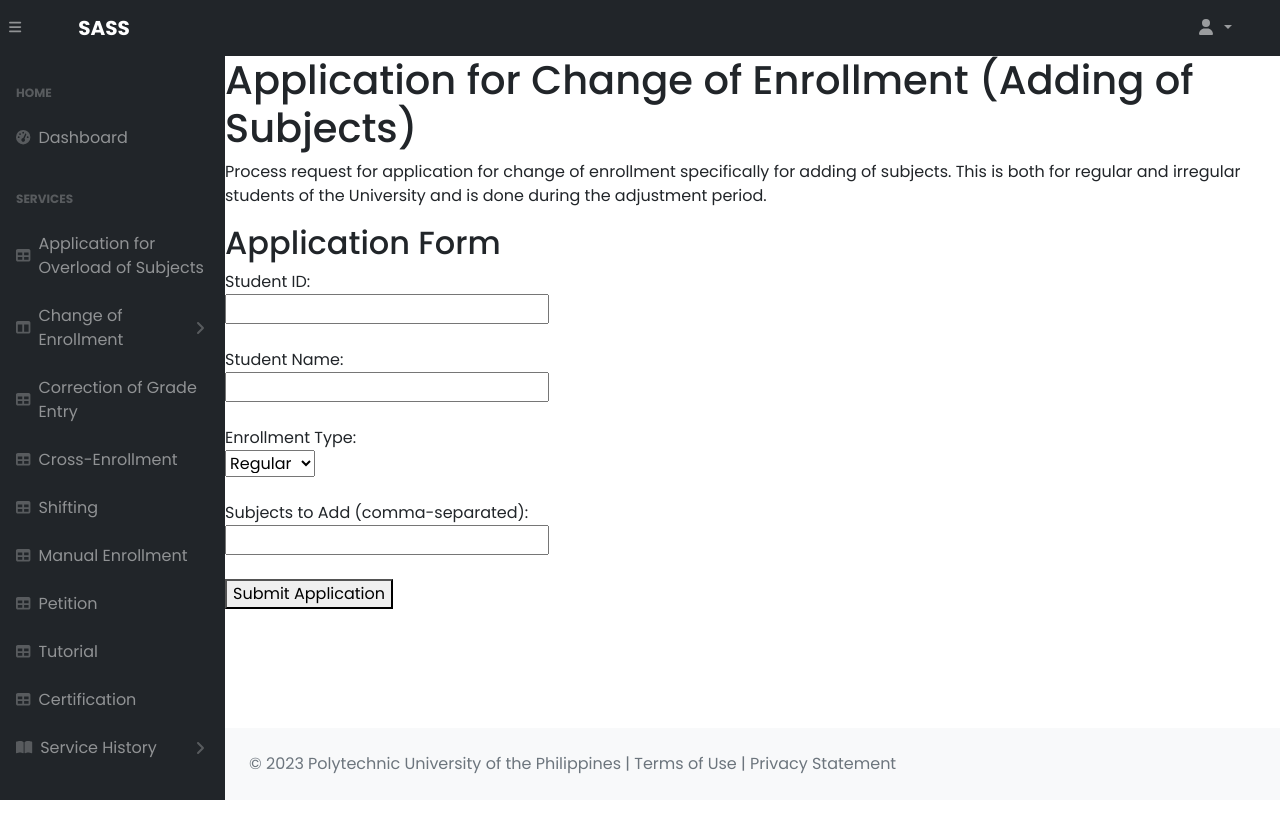
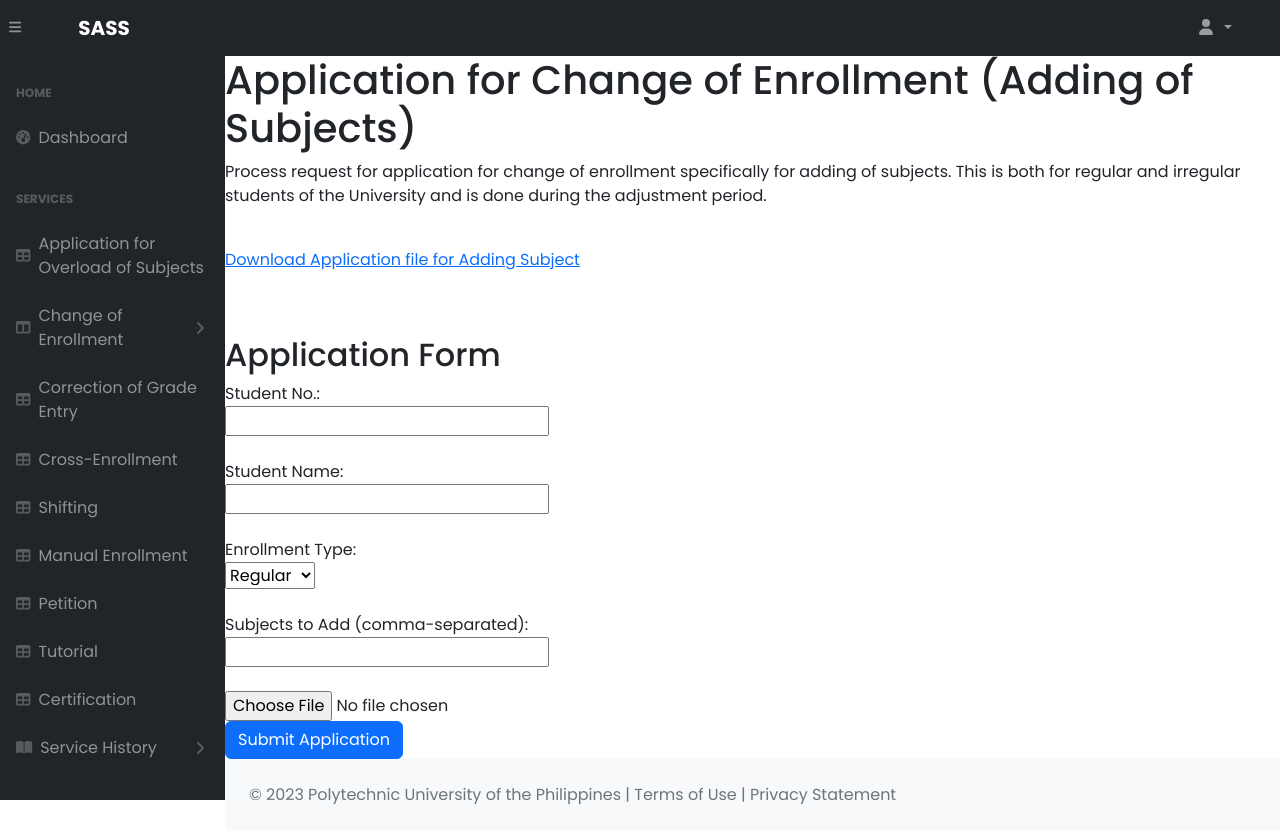
Before and after one commit to Marvs2/SASS-main, a Flask app: page /student/addingofsubject in a window 1280 px wide. Before the commit the page ends 800 px from the top, so only its background shows below. Run offline with Flask 3, Linux system fonts and the light colour scheme; parts of the project's set-up code (start-up, migrations or seed data) failed here and were passed over; some libraries are stand-ins or nearby versions.

Commit message:
adding_of_subject - Done hehe

```diff
--- a/app.py
+++ b/app.py
@@ -1,5 +1,9 @@
-from flask import Flask, render_template, jsonify, redirect, url_for, session
-from flask_sqlalchemy import SQLAlchemy
+from multiprocessing import connection
+from flask import Flask, render_template, jsonify, redirect, request, flash, send_file, url_for, session
+from models import db
+from werkzeug.utils import secure_filename
+import psycopg2
+from sqlalchemy import Connection
 
 from Api.v1.student.api_routes import student_api
 from Api.v1.faculty.api_routes import faculty_api
@@ -9,10 +13,9 @@ import os
 from dotenv import load_dotenv
 
 
-from models import init_db, Student, Faculty, Admin
+from models import Add_Subjects, init_db, Student
 
 from flask_jwt_extended import JWTManager
-from flask_login import LoginManager, logout_user, current_user
 
 from decorators.auth_decorators import student_required, faculty_required, prevent_authenticated, admin_required
 
@@ -64,6 +67,15 @@ def logout():
     session.clear()
     return redirect(url_for('student_portal'))  # Redirect to home or appropriate route
 
+# =======================================================================
+#Downloadable files
+@app.route('/download/pdf_file')
+def download_AddingSubs():
+    pdf_path = "static/pdf_files/Adding_subject_form.pdf"  # Replace with the actual path to your PDF file
+    return send_file(pdf_path, as_attachment=True, download_name="Adding_subject_form.pdf")
+
+
+
 # ========================================================================
 #SERVICES
 @app.route('/services/foroverloadofsubject')
@@ -106,7 +118,11 @@ def tutorial():
 def certification():
     return render_template("/services/certification.html")
 
-# ========================================================================
+#========================================================================
+# Define your allowed file function (you can customize it)
+def allowed_file(filename):
+    return '.' in filename and filename.rsplit('.', 1)[1].lower() in {'jpg', 'jpeg', 'png', 'gif'}
+#========================================================================
 # STUDENT
 @app.route('/student/dashboard')
 def stud_dashboard():
@@ -119,6 +135,49 @@ def stud_overload():
 @app.route('/student/addingofsubject')
 def stud_adding():
     return render_template("/student/adding_of_subject.html")
+
+@app.route('/student/addingofsubject/add_subjects', methods=['POST'])
+def add_subjects():
+    if request.method == 'POST':
+        student_number = request.form['student_number']
+        student_name = request.form['student_name']
+        subject_names = request.form['subject_Names']  # Get the subject names as a single string
+        enrollment_type = request.form['enrollment_type']
+
+        # Check if a file is provided
+        if 'file' not in request.files:
+            flash('No file part')
+            return redirect(request.url)
+
+        file = request.files['file']
+        # Check if the file field is empty
+        if file.filename == '':
+            flash('No selected file')
+            return redirect(request.url)
+
+        file_data = file.read()  # Read the file data
+        file_name = secure_filename(file.filename)
+
+        try:
+            new_subject = Add_Subjects(
+                student_number=student_number,
+                student_name=student_name,
+                subject_Names=subject_names,  # Assign the whole string to subject_Names
+                enrollment_type=enrollment_type,
+                file_data=file_data,
+                file_name=file_name
+            )
+
+            db.session.add(new_subject)
+            db.session.commit()
+            flash('Subject Added successfully')
+        except Exception as e:
+            db.session.rollback()
+            flash(f'Error: {str(e)}')
+        finally:
+            db.session.close()
+
+    return redirect(url_for('stud_adding'))
 
 @app.route('/student/changeofsubject/schedule')
 def stud_change():
--- a/templates/student/adding_of_subject.html
+++ b/templates/student/adding_of_subject.html
@@ -3,25 +3,64 @@
 {% block services %}
 
     <h1>Application for Change of Enrollment (Adding of Subjects)</h1>
-    <p>Process request for application for change of enrollment specifically for adding of subjects. This is both for regular and irregular students of the University and is done during the adjustment period.</p>
+    <p>Process request for application for change of enrollment specifically for adding of subjects. This is both for regular and irregular students of the University and is done during the adjustment period.
+    </p>
+    <br>
+        <p><a href="{{url_for('download_AddingSubs')}}">Download Application file for Adding Subject</a></p>
+    <br>
 
+    {% with messages = get_flashed_messages()  %}
+          {% if messages %}
+          {% for message in messages %}
+          <div class="alert alert-success alert-dismissible fade show" role="alert">
+            {{ message }}
+            <button type="button" class="close" data-dismiss="alert" aria-label="Close">
+              <span aria-hidden="true">×</span>
+            </button>
+          </div>
+          {% endfor %}
+          {% endif %}
+          {% endwith %}
     <h2>Application Form</h2>
-    <form action="#" method="post">
-        <label for="studentID">Student ID:</label><br>
-        <input type="text" id="studentID" name="studentID" required><br><br>
+    <form action="{{ url_for('add_subjects') }}" method="POST" enctype="multipart/form-data">
+        <label for="student_number">Student No.:</label><br>
+        <input type="text" id="student_number" name="student_number" required><br><br>
 
-        <label for="studentName">Student Name:</label><br>
-        <input type="text" id="studentName" name="studentName" required><br><br>
+        <label for="student_name">Student Name:</label><br>
+        <input type="text" id="student_name" name="student_name" required><br><br>
 
-        <label for="enrollmentType">Enrollment Type:</label><br>
-        <select id="enrollmentType" name="enrollmentType" required>
+        <label for="enrollment_type">Enrollment Type:</label><br>
+        <select id="enrollment_type" name="enrollment_type" required>
             <option value="Regular">Regular</option>
             <option value="Irregular">Irregular</option>
         </select><br><br>
 
-        <label for="subjectsToAdd">Subjects to Add (comma-separated):</label><br>
-        <input type="text" id="subjectsToAdd" name="subjectsToAdd" required><br><br>
+        <label for="subject_Names">Subjects to Add (comma-separated):</label><br>
+        <input type="text" id="subject_Names" name="subject_Names" required><br><br>
 
-        <button type="submit">Submit Application</button>
+        <input type="file" name="file"> <!-- File input field -->
+        <br>
+
+        <button type="submit" class="btn btn-primary btn-block">Submit Application</button>
     </form>
+        <!-- JavaScript function to validate the form and log any errors -->
+        <script>
+            function validateForm() {
+                var studentNumber = document.getElementById('student_number').value;
+                var studentName = document.getElementById('student_name').value;
+                var enrollmentType = document.getElementById('enrollment_type').value;
+                var subjectsToAdd = document.getElementById('subject_Names').value;
+
+                // You can add your custom validation logic here
+                if (!studentNumber || !studentName || !enrollmentType || !subject_Names) {
+                    console.error('Error: Please fill out all required fields.');
+                    // Return false to prevent form submission
+                    return false;
+                }
+
+                // Add additional validation checks here
+
+                return true;
+            }
+        </script>
 {% endblock %}
```
Also changed, not shown: models.py (+44 -4 lines), 5 other files.
